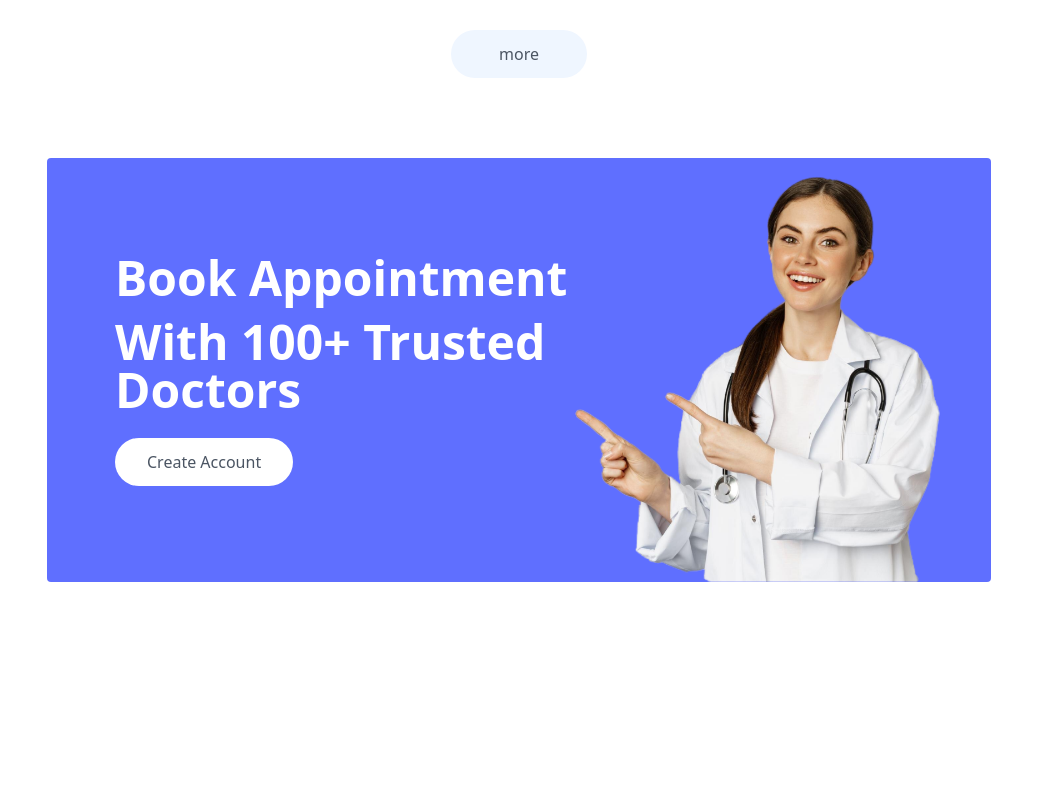
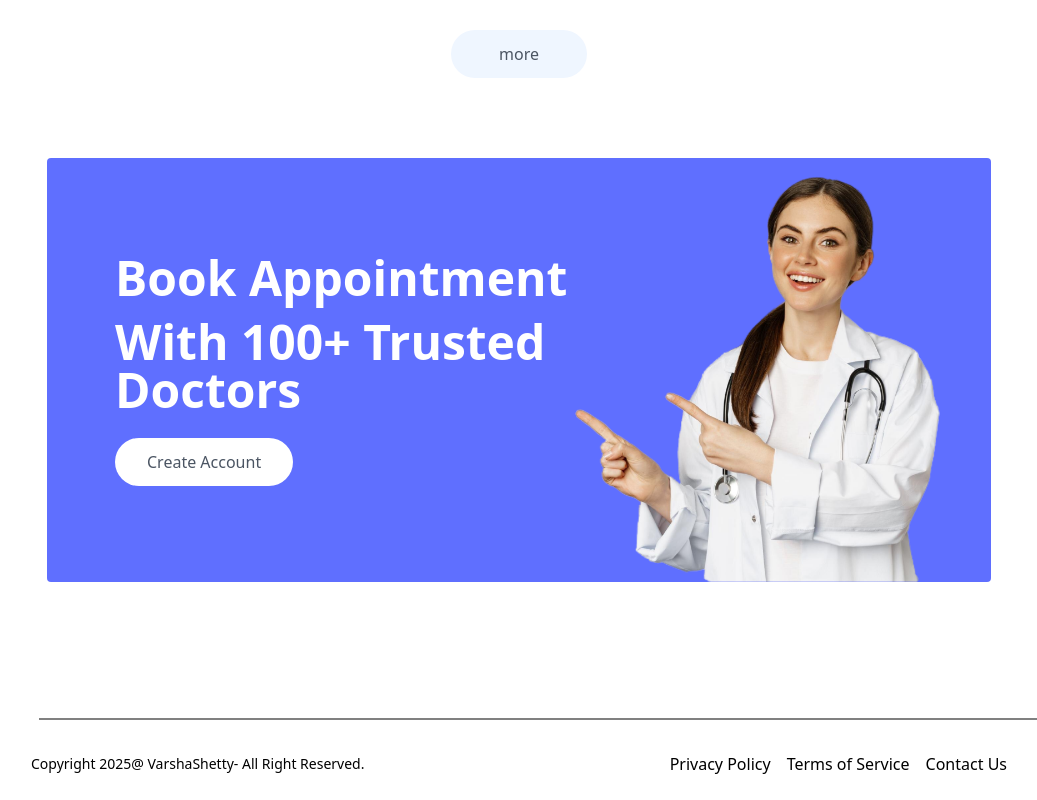
Before and after one commit to VarshaShetty28/health_grid, a React (Vite) app in the folder frontend/: page / in a window 1280 px wide. Shown: the part 2415-3215 px from the top of the page, without its empty margins (121-1158 px from the left). Before the commit the page ends 3077 px from the top, so only its background shows below. Built offline with nearby package versions, Linux system fonts and the light colour scheme.

Commit message:
Added Footer

```diff
--- a/frontend/src/components/Footer.jsx
+++ b/frontend/src/components/Footer.jsx
@@ -1,11 +1,20 @@
 import React from 'react'
 
 const Footer = () => {
-  return (
-    <div>
+    return (
 
-    </div>
-  )
+        <footer className="bg-white-800 text-black py-6 mt-8 w-full">
+            <hr className='borderLine'/>
+        <div className="w-full flex justify-between items-center px-6">
+          <p className="text-sm"> Copyright {new Date().getFullYear()}@ VarshaShetty- All Right Reserved.</p>
+          <ul className="flex space-x-4 text-black">
+            <li><a href="#" className="hover:text-gray-400">Privacy Policy</a></li>
+            <li><a href="#" className="hover:text-gray-400">Terms of Service</a></li>
+            <li><a href="#" className="hover:text-gray-400">Contact Us</a></li>
+          </ul>
+        </div>
+      </footer>
+      );
 }
 
 export default Footer
--- a/frontend/src/index.css
+++ b/frontend/src/index.css
@@ -17,3 +17,9 @@ NavLink componentt whenever we are in the Home it will take clsaa=active wheneve
 .custome-btn{
     @apply bg-primary text-white px-8 py-3 rounded-full font-light hidden md:block
 }
+.borderLine {
+    margin: 2rem;
+    width: 100%;
+    color: white;
+    border: 1px solid gray; /* Adjust the colour */
+  }
--- a/frontend/src/pages/Home.jsx
+++ b/frontend/src/pages/Home.jsx
@@ -3,6 +3,7 @@ import Header from '../components/Header'
 import SpecialityMenu from '../components/SpecialityMenu'
 import TopDocters from '../components/TopDocters'
 import Banner from '../components/Banner'
+import Footer from '../components/Footer'
 
 const Home = () => {
   return (
@@ -11,6 +12,7 @@ const Home = () => {
       <SpecialityMenu/>
       <TopDocters/>
       <Banner/>
+      <Footer/>
     </div>
   )
 }
```
